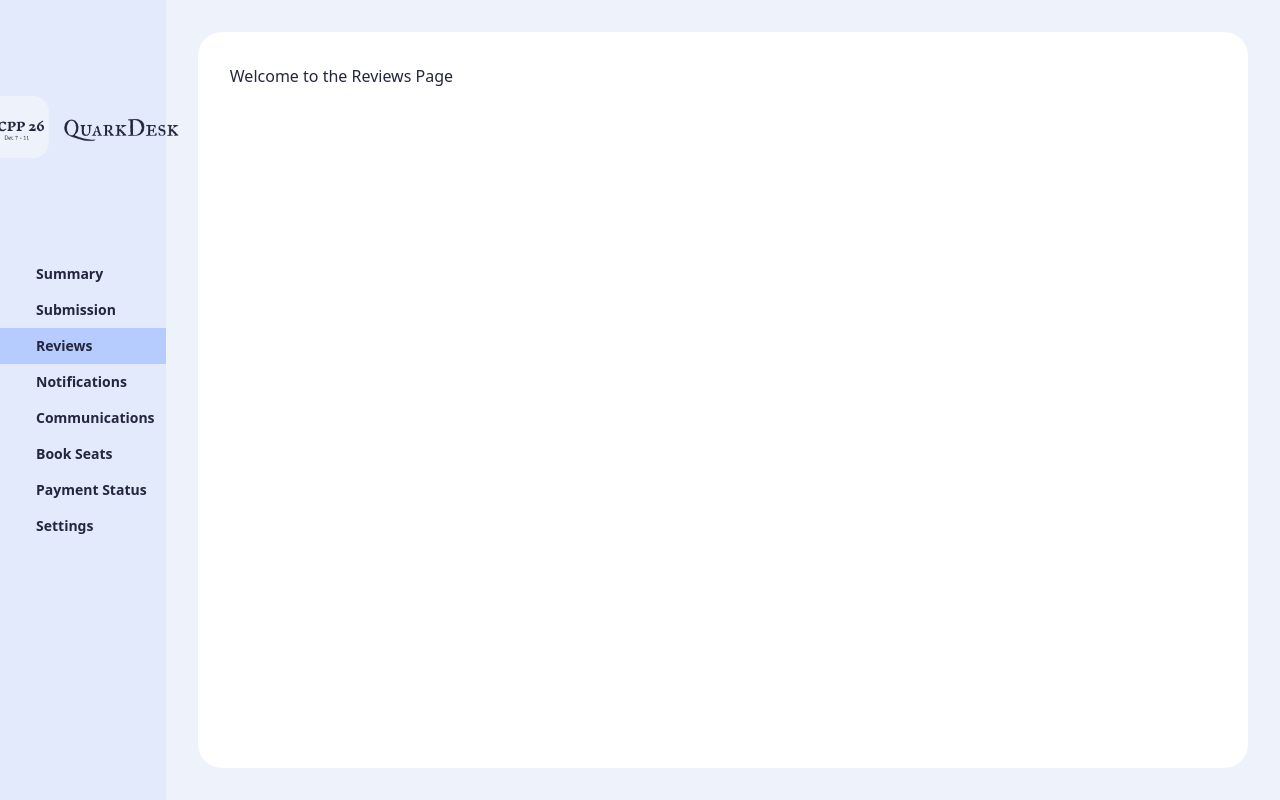
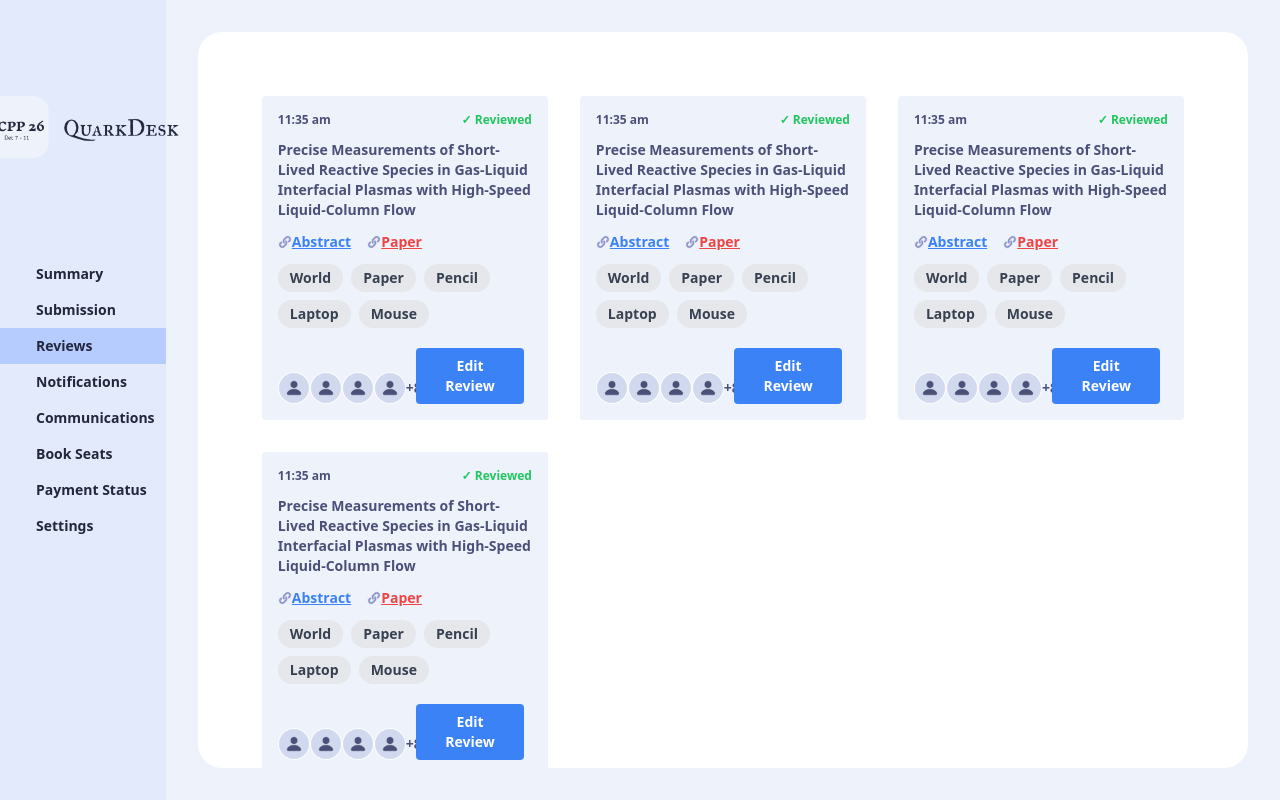
Before and after one commit to mohamedhassanmn/conference-dashboard, a Nuxt app: page /reviews in a window 1280 px wide. Built offline with nearby package versions, Linux system fonts and the light colour scheme.

Commit message:
add review card UI and use it

```diff
--- /dev/null
+++ b/app/components/molecules/review-card.vue
@@ -0,0 +1,43 @@
+<script setup lang="ts">
+import IcLink from '~/assets/icons/ic-link.png';
+import IcProfile from '~/assets/icons/ic-profile.png';
+const keywords = ["World", "Paper", "Pencil", "Laptop", "Mouse"];
+</script>
+
+<template>
+     <div class="w-1/3 p-4">
+         <div class="bg-primary-100 rounded p-4 w-full text-sm text-neutral-500 font-semibold">
+             <div class="flex justify-between mb-3 text-xs">
+                 <div class="">11:35 am</div>
+                 <div class="text-green-500">&check;&nbsp;Reviewed</div>
+             </div>
+             <div class="mb-3">Precise Measurements of Short-Lived Reactive Species in Gas-Liquid Interfacial Plasmas with
+                 High-Speed Liquid-Column Flow</div>
+             <div class="mb-3 flex justify-start items-center">
+                 <div class="flex items-center mr-4">
+                     <img :src="IcLink" alt="link-icon" class="w-3.5 h-3.5" />
+                     <span class="underline text-blue-500">Abstract</span>
+                 </div>
+                 <div class="flex items-center">
+                     <img :src="IcLink" alt="link-icon" class="w-3.5 h-3.5" />
+                     <span class="underline text-red-500">Paper</span>
+                 </div>
+             </div>
+             <div class="mb-3 flex flex-wrap">
+                 <div v-for="keyword in keywords" :key="keyword"
+                     class="inline-block bg-gray-200 rounded-full px-3 py-1 text-sm font-semibold text-gray-700 mr-2 mb-2">
+                     {{ keyword }}
+                 </div>
+             </div>
+             <div class="flex justify-between items-end">
+                 <div class="flex items-center">
+                     <img v-for="i in 4" :key="i" :src="IcProfile" alt="profile-icon" class="w-8 h-8" />
+                     <div class="">+8</div>
+                 </div>
+                 <div>
+                     <button class="bg-blue-500 text-white px-4 py-2 rounded mr-2">Edit Review</button>
+                 </div>
+             </div>
+         </div>
+     </div>
+</template>
--- a/app/pages/reviews.vue
+++ b/app/pages/reviews.vue
@@ -1,5 +1,12 @@
+<script setup lang="ts">
+import ReviewCard from '~/components/molecules/review-card.vue';
+</script>
+
 <template>
-    <div>
-        Welcome to the Reviews Page
+    <div class="p-4 flex flex-wrap">
+        <ReviewCard />
+        <ReviewCard />
+        <ReviewCard />
+        <ReviewCard />
     </div>
 </template>
```
Also changed, not shown: app/assets/icons/ic-link.png (added), app/assets/icons/ic-profile.png (added).
